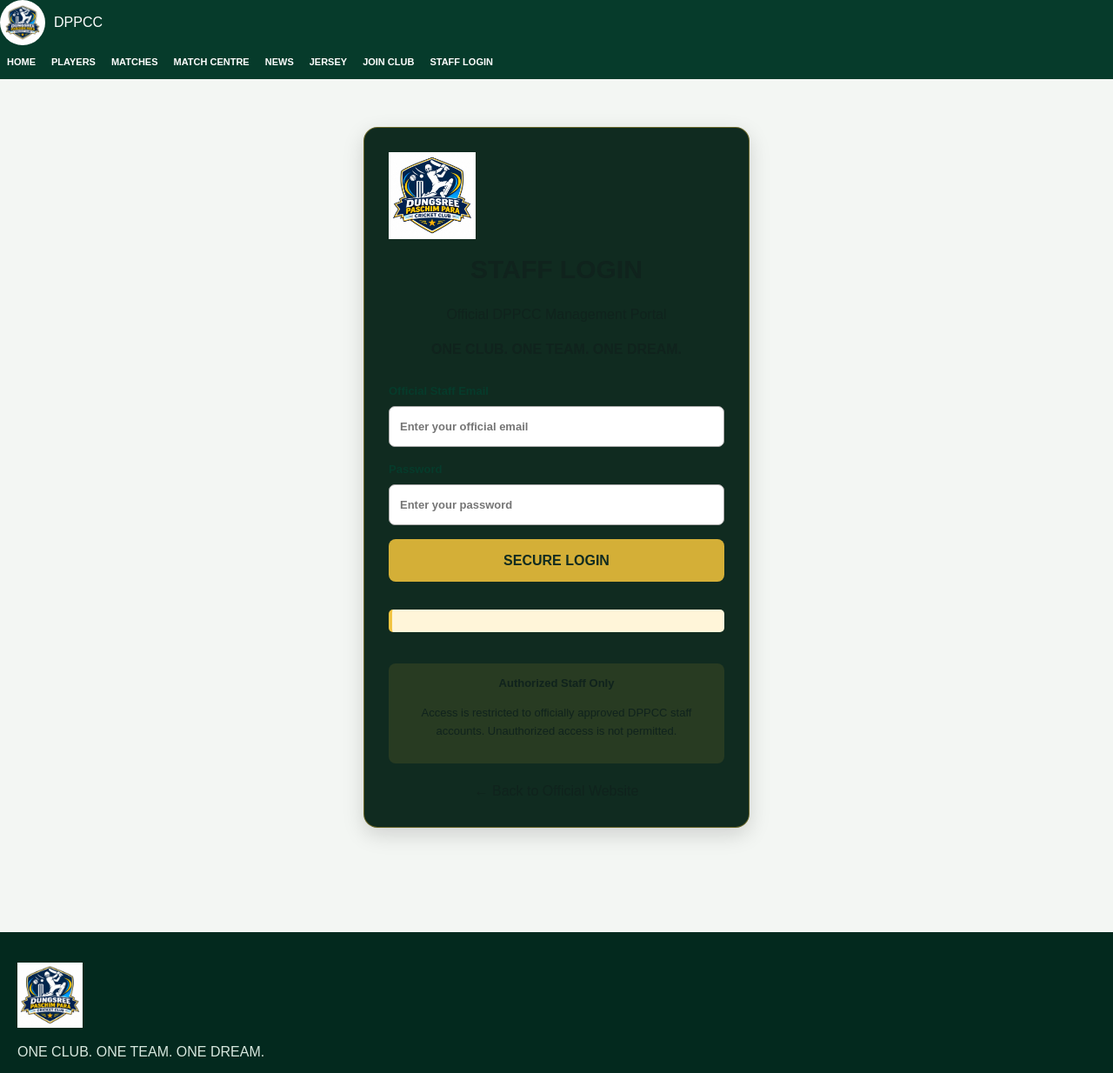
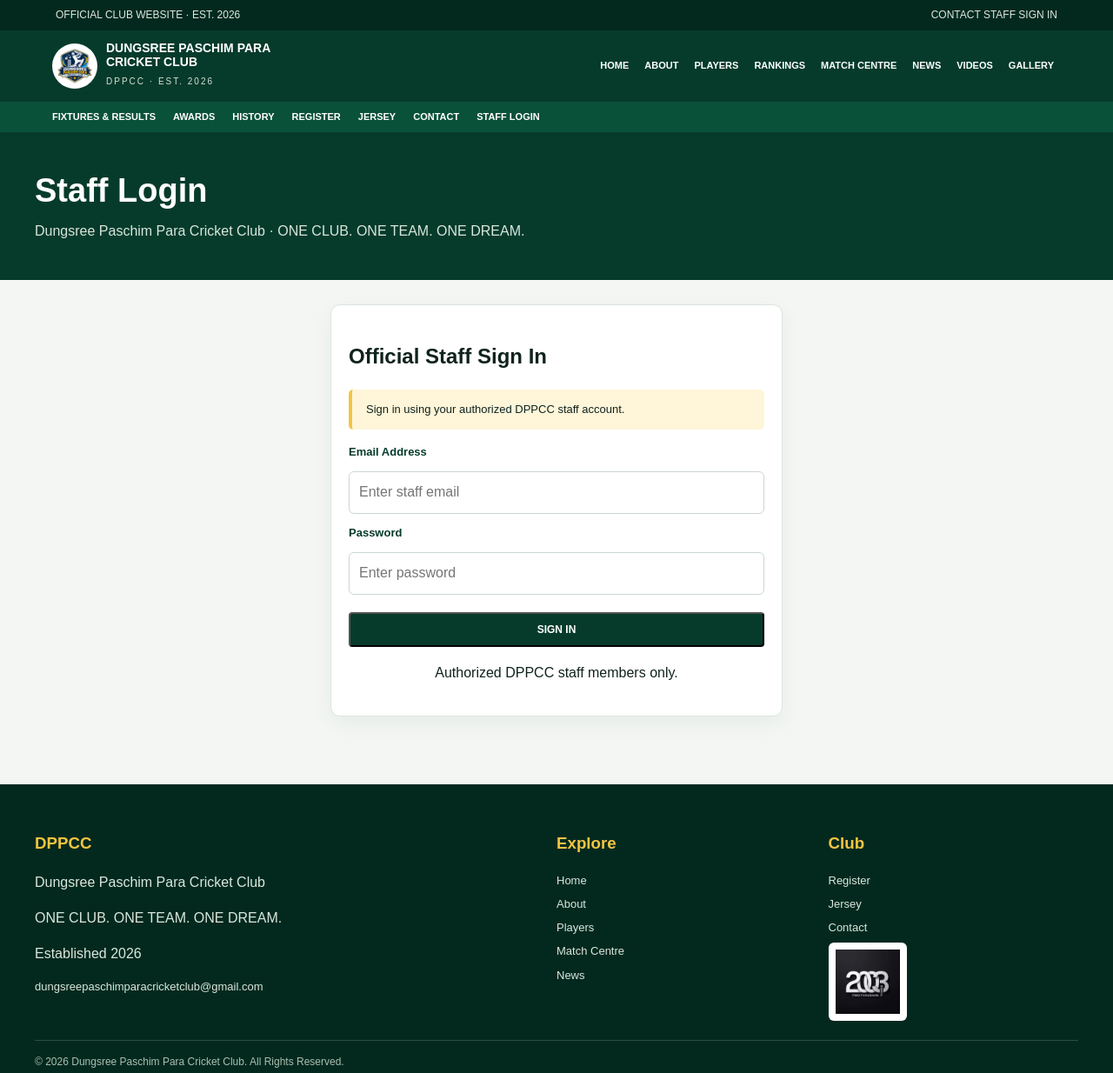
Before and after one commit to DPPCC/dppcc-website, a plain HTML site: page login.html in a window 1280 px wide. Shown: the top 1234 px of the page at 87% size. Drawn offline with Linux system fonts and the light colour scheme.

Commit message:
Update login.html

```diff
--- a/login.html
+++ b/login.html
@@ -1,181 +1,143 @@
 
-<!DOCTYPE html>
+<!doctype html>
 <html lang="en">
 <head>
-  <meta charset="UTF-8">
-  <meta name="viewport" content="width=device-width, initial-scale=1.0">
-  <meta name="description" content="Official staff login for Dungsree Paschim Para Cricket Club">
+  <meta charset="utf-8">
+  <meta name="viewport" content="width=device-width,initial-scale=1">
+  <meta name="description" content="Official DPPCC Staff Login">
   <title>Staff Login | DPPCC</title>
   <link rel="stylesheet" href="styles.css">
-
-  <style>
-    .login-page {
-      max-width: 480px;
-      margin: auto;
-      padding: 55px 18px 70px;
-    }
-    .login-card {
-      padding: 28px;
-      border: 1px solid rgba(212,175,55,.45);
-      border-radius: 16px;
-      background: var(--card-bg, #102b20);
-      box-shadow: 0 8px 25px rgba(0,0,0,.15);
-    }
-    .login-heading {
-      text-align: center;
-      margin-bottom: 25px;
-    }
-    .login-logo {
-      width: 100px;
-      height: 100px;
-      object-fit: contain;
-      margin-bottom: 12px;
-    }
-    .login-heading h1 {
-      font-size: 30px;
-      margin: 5px 0;
-    }
-    .login-form {
-      display: grid;
-      gap: 16px;
-    }
-    .login-form label {
-      display: flex;
-      flex-direction: column;
-      gap: 7px;
-      font-weight: 700;
-    }
-    .login-form input {
-      width: 100%;
-      min-height: 47px;
-      padding: 12px;
-      border: 1px solid #aaa;
-      border-radius: 7px;
-      box-sizing: border-box;
-      font: inherit;
-    }
-    .login-form button {
-      min-height: 49px;
-      border: 0;
-      border-radius: 8px;
-      background: #d4af37;
-      color: #102b20;
-      font-size: 16px;
-      font-weight: 900;
-      cursor: pointer;
-    }
-    .login-form button:disabled {
-      opacity: .6;
-      cursor: not-allowed;
-    }
-    .notice {
-      min-height: 22px;
-      text-align: center;
-      font-weight: 700;
-      overflow-wrap: anywhere;
-    }
-    .login-security {
-      margin-top: 20px;
-      padding: 13px;
-      border-radius: 8px;
-      background: rgba(212,175,55,.12);
-      font-size: 13px;
-      line-height: 1.6;
-      text-align: center;
-    }
-    .login-back {
-      display: block;
-      text-align: center;
-      margin-top: 20px;
-    }
-  </style>
 </head>
-
 <body>
 
+<div class="top">
+  <span>OFFICIAL CLUB WEBSITE · EST. 2026</span>
+  <span>
+    <a href="mailto:dungsreepaschimparacricketclub@gmail.com">CONTACT</a>
+    <a href="login.html">STAFF SIGN IN</a>
+  </span>
+</div>
+
 <header class="header">
-  <div class="container header-inner">
+  <div class="head">
     <a class="brand" href="index.html">
-      <img src="assets/dppcc-club-logo.jpg" alt="DPPCC Club Logo">
-      <span>DPPCC</span>
+      <img src="assets/dppcc-club-logo.jpg" alt="DPPCC logo">
+      <span>
+        <b>DUNGSREE PASCHIM PARA<br>CRICKET CLUB</b>
+        <small>DPPCC · EST. 2026</small>
+      </span>
     </a>
 
     <button class="toggle" aria-label="Open menu" aria-expanded="false">☰</button>
 
     <nav class="nav">
-      <a href="index.html">Home</a>
-      <a href="players.html">Players</a>
-      <a href="matches.html">Matches</a>
-      <a href="match-centre.html">Match Centre</a>
-      <a href="news.html">News</a>
-      <a href="jersey.html">Jersey</a>
-      <a href="registration.html">Join Club</a>
-      <a href="login.html" aria-current="page">Staff Login</a>
+      <a href="index.html">HOME</a>
+      <a href="about.html">ABOUT</a>
+      <a href="players.html">PLAYERS</a>
+      <a href="rankings.html">RANKINGS</a>
+      <a href="matches.html">MATCH CENTRE</a>
+      <a href="news.html">NEWS</a>
+      <a href="videos.html">VIDEOS</a>
+      <a href="gallery.html">GALLERY</a>
     </nav>
   </div>
 </header>
 
-<main class="login-page">
+<div class="sub">
+  <div class="subin">
+    <a href="match-centre.html">FIXTURES & RESULTS</a>
+    <a href="awards.html">AWARDS</a>
+    <a href="history.html">HISTORY</a>
+    <a href="registration.html">REGISTER</a>
+    <a href="jersey.html">JERSEY</a>
+    <a href="contact.html">CONTACT</a>
+    <a href="login.html">STAFF LOGIN</a>
+  </div>
+</div>
 
-  <section class="login-card">
+<section class="title">
+  <div class="titlein">
+    <h1>Staff Login</h1>
+    <p>Dungsree Paschim Para Cricket Club · ONE CLUB.
+    ONE TEAM. ONE DREAM.</p>
+  </div>
+</section>
 
-    <div class="login-heading">
-      <img
-        class="login-logo"
-        src="assets/dppcc-club-logo.jpg"
-        alt="DPPCC Club Logo">
+<main class="wrap">
+  <div class="panel" style="max-width:520px;margin:auto">
 
-      <h1>STAFF LOGIN</h1>
-      <p>Official DPPCC Management Portal</p>
-      <p><strong>ONE CLUB. ONE TEAM. ONE DREAM.</strong></p>
+    <h2>Official Staff Sign In</h2>
+
+    <div class="notice" id="loginNotice" role="status" aria-live="polite">
+      Sign in using your authorized DPPCC staff account.
     </div>
 
-    <form class="login-form">
+    <form id="staffLoginForm">
 
-      <label>
-        Official Staff Email
-        <input
-          type="email"
-          name="email"
-          required
-          autocomplete="username"
-          placeholder="Enter your official email">
-      </label>
+      <label for="staffEmail">Email Address</label>
+      <input
+        id="staffEmail"
+        type="email"
+        autocomplete="username"
+        placeholder="Enter staff email"
+        required
+      >
 
-      <label>
-        Password
-        <input
-          type="password"
-          name="password"
-          required
-          autocomplete="current-password"
-          placeholder="Enter your password">
-      </label>
+      <label for="staffPassword">Password</label>
+      <input
+        id="staffPassword"
+        type="password"
+        autocomplete="current-password"
+        placeholder="Enter password"
+        required
+      >
 
-      <button type="submit">SECURE LOGIN</button>
-
-      <p class="notice" role="status" aria-live="polite"></p>
+      <button type="submit" class="btn dark" style="width:100%">
+        Sign In
+      </button>
 
     </form>
 
-    <div class="login-security">
-      <strong>Authorized Staff Only</strong>
-      <p>Access is restricted to officially approved DPPCC staff accounts. Unauthorized access is not permitted.</p>
-    </div>
+    <p style="text-align:center;margin-top:18px">
+      Authorized DPPCC staff members only.
+    </p>
 
-    <a class="login-back" href="index.html">← Back to Official Website</a>
-
-  </section>
-
+  </div>
 </main>
 
 <footer class="footer">
-  <div class="container">
-    <img src="assets/dppcc-club-logo.jpg" alt="DPPCC Logo" width="75">
-    <p>ONE CLUB. ONE TEAM. ONE DREAM.</p>
-    <p>Established 2026</p>
-    <img data-sponsor src="assets/dppcc-sponsor-2003.jpg" alt="DPPCC Sponsor Logo" width="120">
-    <p>© <span data-year>2026</span> Dungsree Paschim Para Cricket Club. All Rights Reserved.</p>
+  <div class="foot">
+    <div>
+      <h3>DPPCC</h3>
+      <p>Dungsree Paschim Para Cricket Club</p>
+      <p>ONE CLUB. ONE TEAM. ONE DREAM.</p>
+      <p>Established 2026</p>
+      <a href="mailto:dungsreepaschimparacricketclub@gmail.com">
+        dungsreepaschimparacricketclub@gmail.com
+      </a>
+    </div>
+
+    <div>
+      <h3>Explore</h3>
+      <a href="index.html">Home</a>
+      <a href="about.html">About</a>
+      <a href="players.html">Players</a>
+      <a href="matches.html">Match Centre</a>
+      <a href="news.html">News</a>
+    </div>
+
+    <div>
+      <h3>Club</h3>
+      <a href="registration.html">Register</a>
+      <a href="jersey.html">Jersey</a>
+      <a href="contact.html">Contact</a>
+      <img class="sponsor" data-sponsor alt="Official sponsor logo">
+    </div>
+  </div>
+
+  <div class="copy">
+    © <span data-year>2026</span>
+    Dungsree Paschim Para Cricket Club. All Rights Reserved.
   </div>
 </footer>
 
```
